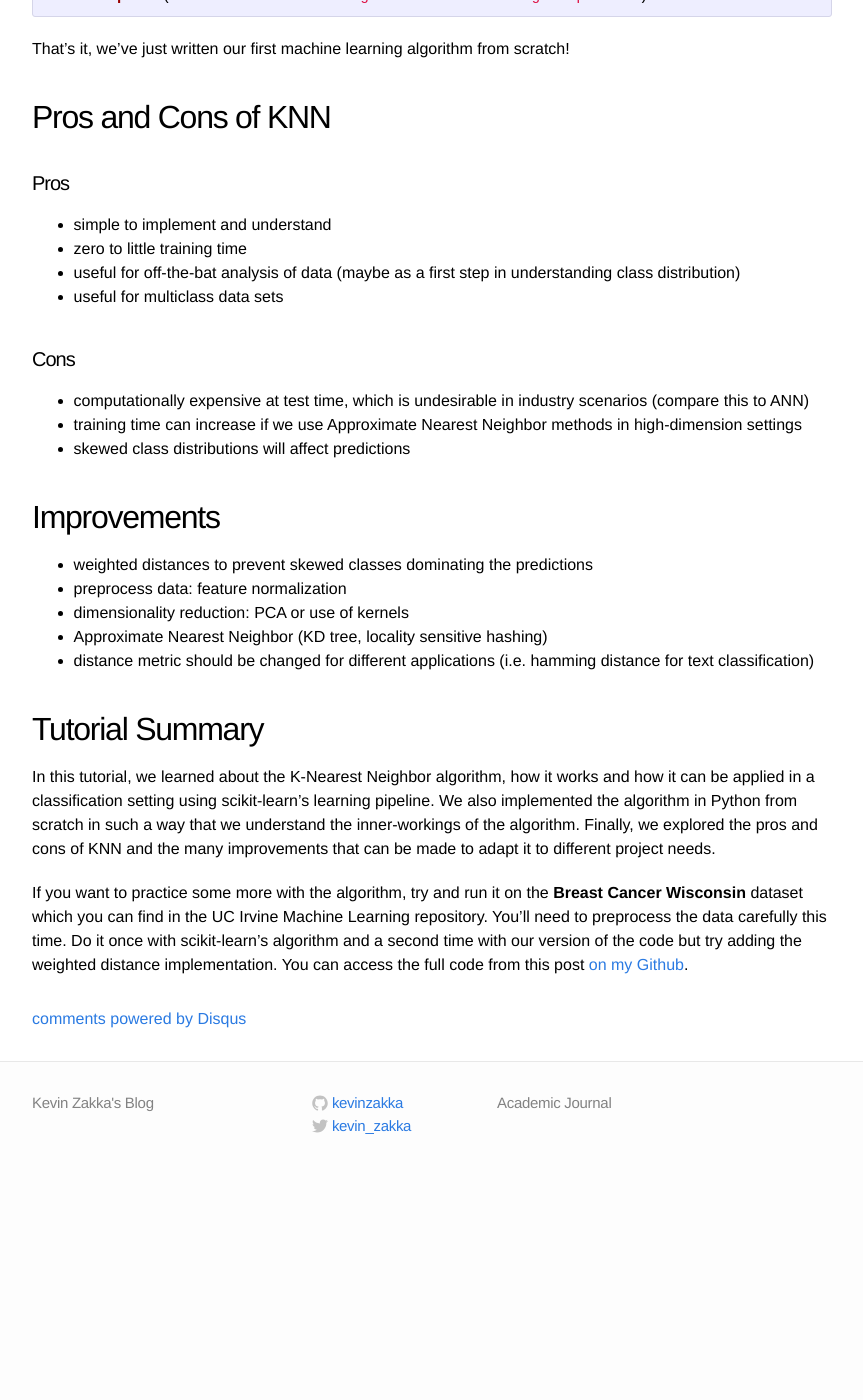
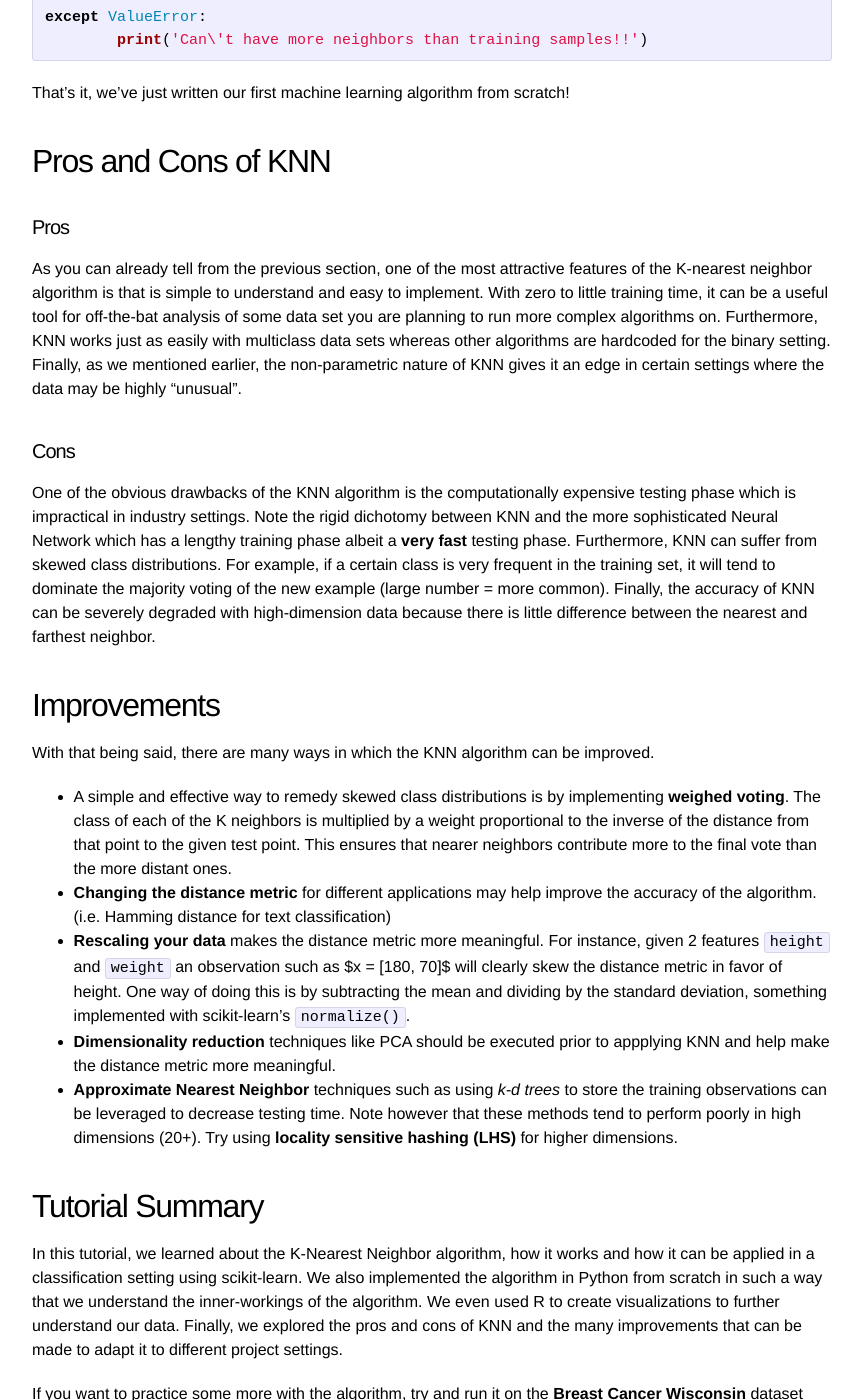
Before and after one commit to WangcsShuai/kevinzakka.github.io, a Jekyll site: the page built from _posts/2016-07-1-k-nearest-neighbor.markdown, in a window 1280 px wide and 1400 px high, scrolled down 12345 px. Shown: the whole window, without its empty margins (208-1071 px from the left). Built offline with Jekyll 4.4.1, drawn with Linux system fonts in a browser that asks for light colours; formulas are drawn with MathJax 3; comment, search, counter and statistics services are not loaded; before the commit the page ends 13527 px from its top, so only the background shows below that; some of the changed text lies outside the part shown.

Commit message:
Update 2016-07-1-k-nearest-neighbor.markdown

```diff
--- a/_posts/2016-07-1-k-nearest-neighbor.markdown
+++ b/_posts/2016-07-1-k-nearest-neighbor.markdown
@@ -8,6 +8,8 @@ comments: true
 mathjax: true
 ---
 This is an in-depth tutorial designed to introduce you to a simple, yet powerful classification algorithm called K-Nearest-Neighbors (KNN). We will go over the intuition and mathematical detail of the algorithm, apply it to a real-world dataset to see exactly how it works, and gain an intrinsic understanding of its inner-workings by writing it from scratch in code. Finally, we will explore ways in which we can improve the algorithm.
+
+For the full code that appears on this page, visit my [Github Repository](https://github.com/kevinzakka/blog-code/)
 
 ## Table of Contents
 
@@ -328,29 +330,41 @@ That's it, we've just written our first machine learning algorithm from scratch!
 
 ## Pros and Cons of KNN
 
+
 #### Pros
 
-- simple to implement and understand
-- zero to little training time
-- useful for off-the-bat analysis of data (maybe as a first step in understanding class distribution)
-- useful for multiclass data sets
+As you can already tell from the previous section, one of the most attractive features of the K-nearest neighbor algorithm is that is simple to understand and easy to implement. With zero to little training time, it can be a useful tool for off-the-bat analysis of some data set you are planning to run more complex algorithms on. Furthermore, KNN works just as easily with multiclass data sets whereas other algorithms are hardcoded for the binary setting. Finally, as we mentioned earlier, the non-parametric nature of KNN gives it an edge in certain settings where the data may be highly "unusual".
 
 #### Cons
 
-- computationally expensive at test time, which is undesirable in industry scenarios (compare this to ANN)
-- training time can increase if we use Approximate Nearest Neighbor methods in high-dimension settings
-- skewed class distributions will affect predictions
+One of the obvious drawbacks of the KNN algorithm is the computationally expensive testing phase which is impractical in industry settings. Note the rigid dichotomy between KNN and the more sophisticated Neural Network which has a lengthy training phase albeit a **very fast** testing phase. Furthermore, KNN can suffer from skewed class distributions. For example, if a certain class is very frequent in the training set, it will tend to dominate the majority voting of the new example (large number = more common). Finally, the accuracy of KNN can be severely degraded with high-dimension data because there is little difference between the nearest and farthest neighbor.
 
 ## Improvements
+With that being said, there are many ways in which the KNN algorithm can be improved.
 
-- weighted distances to prevent skewed classes dominating the predictions
-- preprocess data: feature normalization
-- dimensionality reduction: PCA or use of kernels
-- Approximate Nearest Neighbor (KD tree, locality sensitive hashing)
-- distance metric should be changed for different applications (i.e. hamming distance for text classification)
+- A simple and effective way to remedy skewed class distributions is by implementing **weighed voting**. The class of each of the K neighbors is multiplied by a weight proportional to the inverse of the distance from that point to the given test point. This ensures that nearer neighbors contribute more to the final vote than the more distant ones.
+- **Changing the distance metric** for different applications may help improve the accuracy of the algorithm. (i.e. Hamming distance for text classification)
+- **Rescaling your data** makes the distance metric more meaningful. For instance, given 2 features `height` and `weight` an observation such as $x = [180, 70]$ will clearly skew the distance metric in favor of height. One way of doing this is by subtracting the mean and dividing by the standard deviation, something implemented with scikit-learn's `normalize()`.
+- **Dimensionality reduction** techniques like PCA should be executed prior to appplying KNN and help make the distance metric more meaningful.
+- **Approximate Nearest Neighbor** techniques such as using *k-d trees* to store the training observations can be leveraged to decrease testing time. Note however that these methods tend to perform poorly in high dimensions (20+). Try using **locality sensitive hashing (LHS)** for higher dimensions.
 
 ## Tutorial Summary
 
-In this tutorial, we learned about the K-Nearest Neighbor algorithm, how it works and how it can be applied in a classification setting using scikit-learn's learning pipeline. We also implemented the algorithm in Python from scratch in such a way that we understand the inner-workings of the algorithm. Finally, we explored the pros and cons of KNN and the many improvements that can be made to adapt it to different project needs.
+In this tutorial, we learned about the K-Nearest Neighbor algorithm, how it works and how it can be applied in a classification setting using scikit-learn. We also implemented the algorithm in Python from scratch in such a way that we understand the inner-workings of the algorithm. We even used R to create visualizations to further understand our data. Finally, we explored the pros and cons of KNN and the many improvements that can be made to adapt it to different project settings.
 
-If you want to practice some more with the algorithm, try and run it on the __Breast Cancer Wisconsin__ dataset which you can find in the UC Irvine Machine Learning repository. You'll need to preprocess the data carefully this time. Do it once with scikit-learn's algorithm and a second time with our version of the code but try adding the weighted distance implementation. You can access the full code from this post [on my Github](https://github.com/kevinzakka/blog-code).
+If you want to practice some more with the algorithm, try and run it on the __Breast Cancer Wisconsin__ dataset which you can find in the UC Irvine Machine Learning repository. You'll need to preprocess the data carefully this time. Do it once with scikit-learn's algorithm and a second time with our version of the code but try adding the weighted distance implementation.
+
+## References
+
+#### Notes
+- Stanfords *CS231n* notes on KNN. Click [here](http://cs231n.github.io/classification/#nn)
+- Wikipedia's KNN page - click [here](https://en.wikipedia.org/wiki/K-nearest_neighbors_algorithm)
+- Introduction to Statistical Learning with Applications in R, Chapters **2** and **3** - click [here](http://www-bcf.usc.edu/~gareth/ISL/)
+- Detailed Introduction to KNN - click [here](https://saravananthirumuruganathan.wordpress.com/2010/05/17/a-detailed-introduction-to-k-nearest-neighbor-knn-algorithm/)
+
+#### Resources
+- Scikit-learn's documentation for KNN - click [here](http://scikit-learn.org/stable/modules/neighbors.html)
+- Data wrangling and visualization with pandas and matplotlib from Chris Albon - click [here](http://chrisalbon.com/)
+- Intro to machine learning with scikit-learn (Great resource!) - click [here](https://github.com/justmarkham/scikit-learn-videos)
+
+Thank you for reading my guide, and I hope it helps you in theory and in practice!
```
